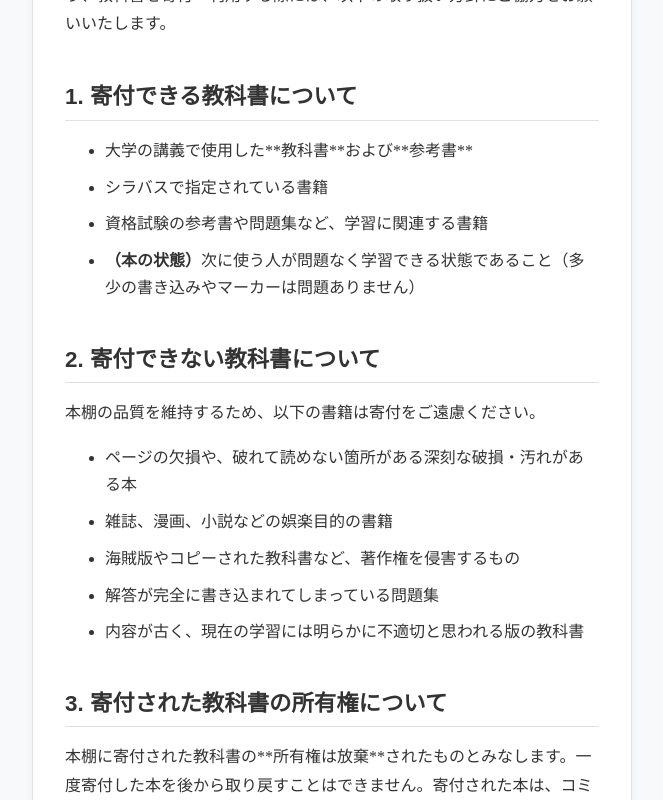
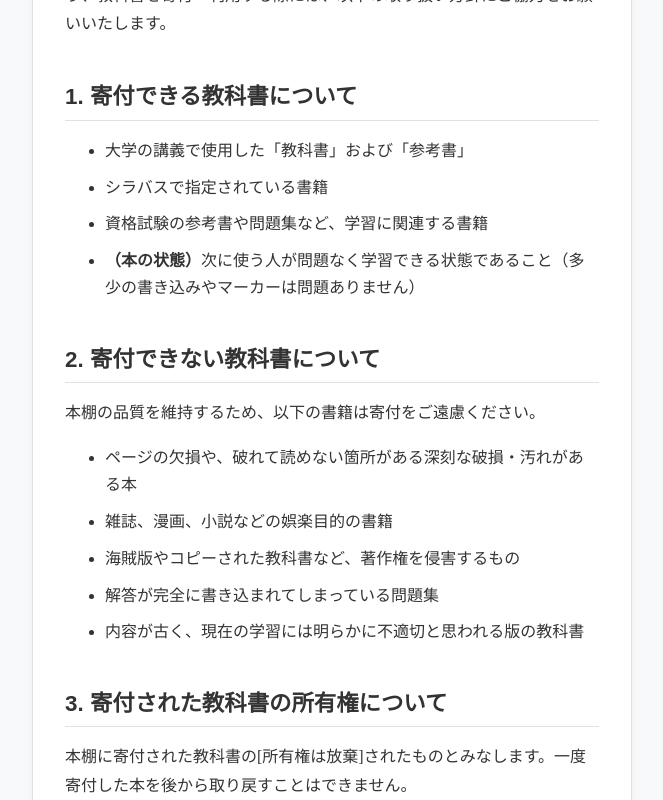
Before and after one commit to Kiha04/BookSharing, a Next.js app: page /policy in a window 1280 px wide. Shown: the part 320-1120 px from the top of the page, without its empty margins (308-971 px from the left). Built offline with nearby package versions, Linux system fonts and the light colour scheme.

Commit message:
Update policy.tsx

```diff
--- a/pages/policy.tsx
+++ b/pages/policy.tsx
@@ -20,7 +20,7 @@ const TextbookPolicyPage: React.FC = () => {
 
         <h3 className={policyStyles.policySectionTitle}>1. 寄付できる教科書について</h3>
         <ul className={policyStyles.policyList}>
-          <li>大学の講義で使用した**教科書**および**参考書**</li>
+          <li>大学の講義で使用した「教科書」および「参考書」</li>
           <li>シラバスで指定されている書籍</li>
           <li>資格試験の参考書や問題集など、学習に関連する書籍</li>
           <li><strong>（本の状態）</strong>次に使う人が問題なく学習できる状態であること（多少の書き込みやマーカーは問題ありません）</li>
@@ -40,7 +40,7 @@ const TextbookPolicyPage: React.FC = () => {
 
         <h3 className={policyStyles.policySectionTitle}>3. 寄付された教科書の所有権について</h3>
         <p className={policyStyles.policyText}>
-          本棚に寄付された教科書の**所有権は放棄**されたものとみなします。一度寄付した本を後から取り戻すことはできません。寄付された本は、コミュニティ全体の共有資産となります。
+          本棚に寄付された教科書の[所有権は放棄]されたものとみなします。一度寄付した本を後から取り戻すことはできません。
         </p>
 
         <h3 className={policyStyles.policySectionTitle}>4. 本棚の管理と本の廃棄について</h3>
```
